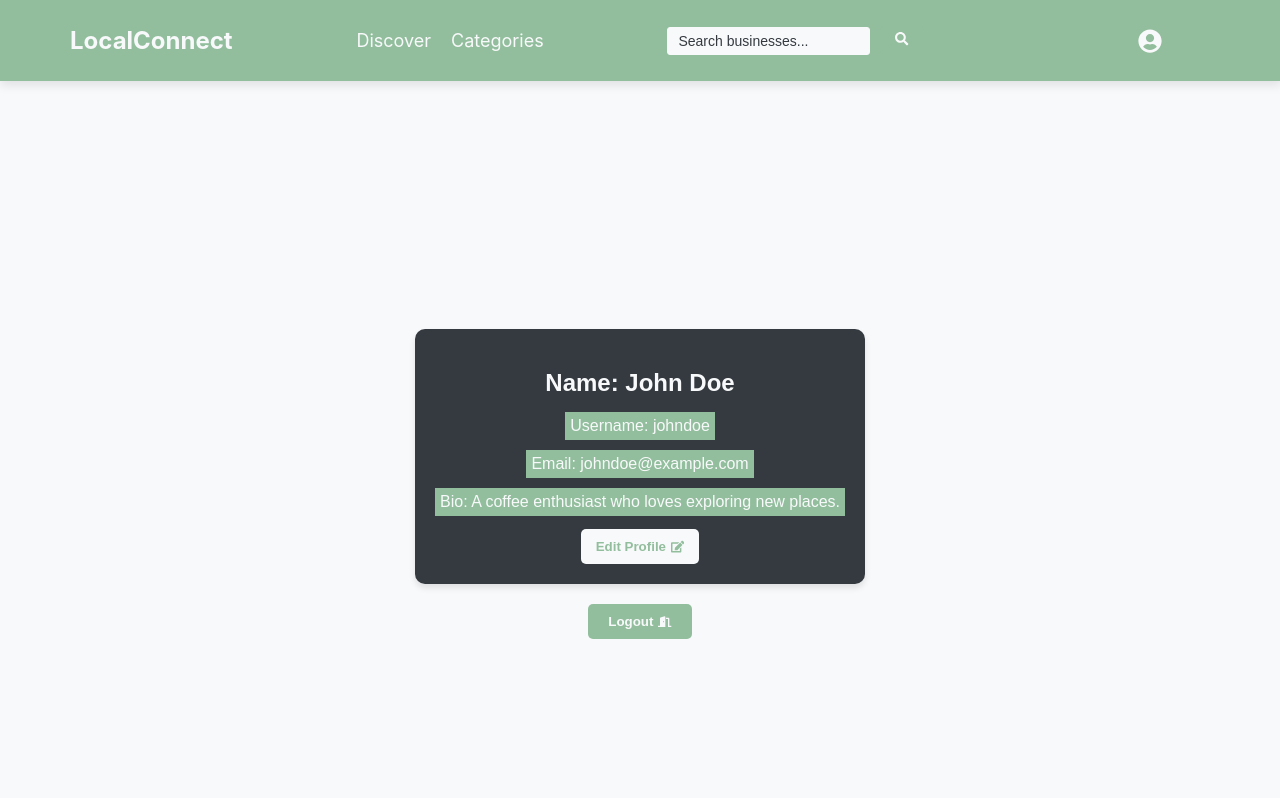
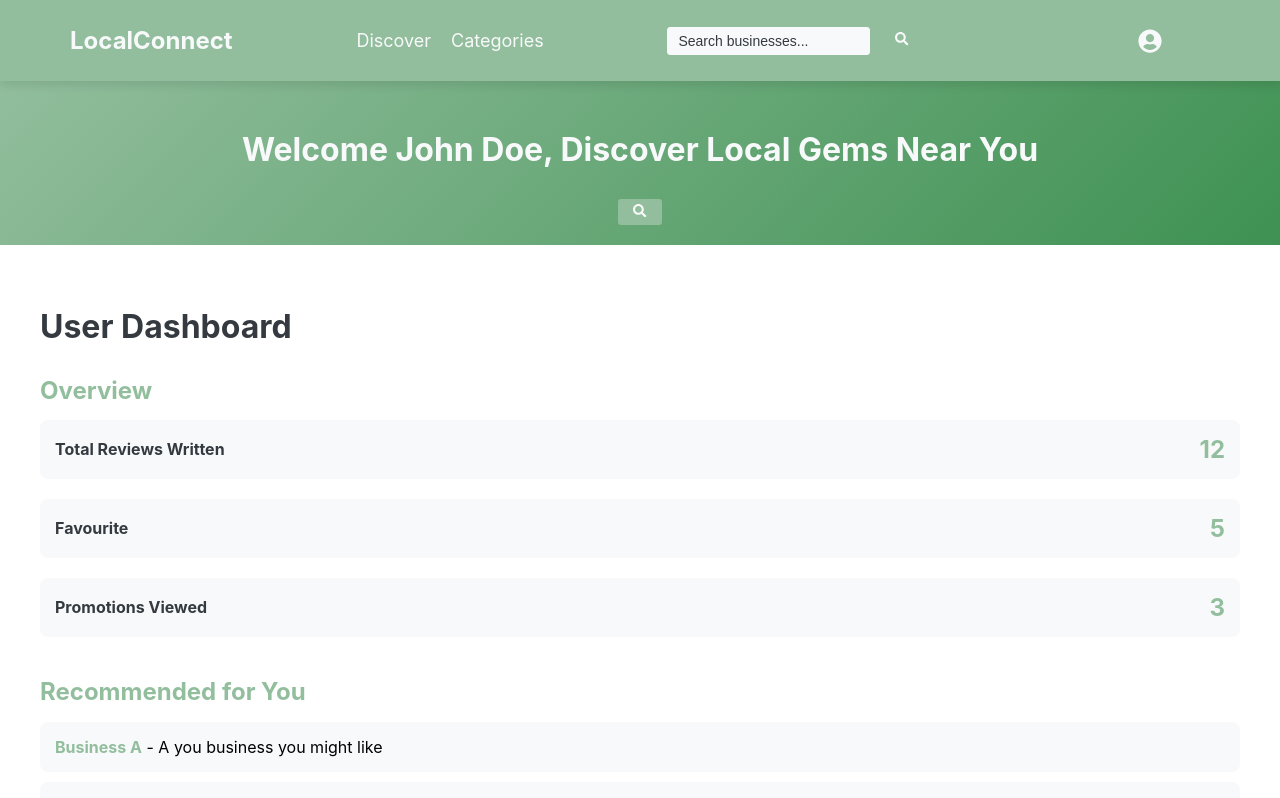
Before and after one commit to juzgit/Business-Discovery, a React (Create React App) app in the folder business-discovery/: page / in a window 1280 px wide. Shown: the top 798 px of the page. Built offline with nearby package versions, Linux system fonts and the light colour scheme.

Commit message:
Home page edited and styled. (Preview)

```diff
--- a/business-discovery/src/App.js
+++ b/business-discovery/src/App.js
@@ -2,17 +2,17 @@ import React from "react";
 import { BrowserRouter as Router, Route, Routes } from "react-router-dom";
 //import UserNavBar from "./userPages/UserHeader";
 //import HeroSection from "./userPages/HeroSection";
-//import UserHomePage from "./userPages/HomePageUser";
+import UserHomePage from "./userPages/HomePageUser";
 //import UserDiscoverBusiness from "./userPages/DiscoverBusinessPage";
 //import CategoriesPage from "./userPages/CategoriesPage";
-import UserProfile from "./userPages/UserProfilePage";
+//import UserProfile from "./userPages/UserProfilePage";
 
 function App() {
   return (
     <div className="App">
         <Router>
             <Routes>
-            <Route path="/" element={<UserProfile />} />
+            <Route path="/" element={<UserHomePage />} />
             </Routes>
         </Router>
     </div>
--- a/business-discovery/src/userPages/HomePageUser.js
+++ b/business-discovery/src/userPages/HomePageUser.js
@@ -1,12 +1,63 @@
 import React from "react";
+import '../userPagesStyling/HomePage.scss';
 import UserNavBar from "./UserHeader";
 import UserHeroSection from "./UserHeroSection";
+import Footer from "../components/Footer";
 
 const UserHomePage = () => {
+    const userMetrics = {
+        totalReviews: 12,
+        favouriteBusinesses: 5,
+        promotionsViewed: 3,
+    }
     return(
         <div className="userHomePage">
             <UserNavBar />
             <UserHeroSection />
+
+            <div className="dashboard">
+                <div className="content">
+                    <h1>User Dashboard</h1>
+
+                    <div className="user-overview">
+                        <h2>Overview</h2>
+
+                        <div className="metric">
+                            <p>Total Reviews Written</p>
+                            <h4>{userMetrics.totalReviews}</h4>
+                        </div>
+
+                        <div className="metric">
+                            <p>Favourite</p>
+                            <h4>{userMetrics.favouriteBusinesses}</h4>
+                        </div>
+
+                        <div className="metric">
+                            <p>Promotions Viewed</p>
+                            <h4>{userMetrics.promotionsViewed}</h4>
+                        </div>
+                    </div>
+
+                    <div className="recommended-business">
+                        <h2>Recommended for You</h2>
+                        <ul>
+                            <li>
+                                <a href="#home">Business A</a> - A you business you might like
+                            </li>
+
+                            <li>
+                                <a href="#home">Business B</a> - A you business you might like
+                            </li>
+
+                            <li>
+                                <a href="#home">Business C</a> - A you business you might like
+                            </li>
+                        </ul>
+                    </div>
+                </div>
+            </div>
+
+            <Footer />
         </div>
     );
 };
--- a/business-discovery/src/userPages/UserHeroSection.js
+++ b/business-discovery/src/userPages/UserHeroSection.js
@@ -1,11 +1,16 @@
-import React from "react";
+import React, {useState} from "react";
 import { FaSearch } from "react-icons/fa";
 import '../userPagesStyling/HeroSection.scss';
 
 const UserHeroSection = () => {
+    const [userName, setUserName] = useState({
+        name: 'John',
+        surname: 'Doe',
+    })
+
     return(
         <div className="heroSection-container">
-            <h2 className="heroSection-text">Discover Local Gems Near You</h2>
+            <h2 className="heroSection-text">Welcome {userName.name} {userName.surname}, Discover Local Gems Near You</h2>
             <button className="explore-button"> <FaSearch href="#discoverPage" /> </button>
         </div>
     );
--- /dev/null
+++ b/business-discovery/src/userPagesStyling/HomePage.scss
@@ -0,0 +1,83 @@
+$primaryColor1: #92be9d;
+$neutralColor1: #F8F9FA;
+$neutralColor2: #343A40;
+
+.dashboard{
+    padding: 40px 20px;
+    flex: 1;
+
+    .content{
+        max-width: 1200px;
+        margin: 0 auto;
+
+        h1{
+            font-size: 2rem;
+            color: $neutralColor2;
+        }
+
+        .user-overview{
+            margin-top: 30px;
+
+            h2{
+                font-size: 1.5rem;
+                color: $primaryColor1;
+                margin-bottom: 15px;
+            }
+
+            .metric{
+                background-color: $neutralColor1;
+                padding: 15px;
+                border-radius: 8px;
+                margin-bottom: 20px;
+                display: flex;
+                justify-content: space-between;
+                align-items: center;
+
+                p{
+                    margin: 0;
+                    color: $neutralColor2;
+                    font-weight: bold;
+                }
+
+                h4{
+                    margin: 0;
+                    font-size: 1.5rem;
+                    color: $primaryColor1;
+                }
+            }
+        }
+
+        .recommended-business{
+            margin-top: 40px;
+
+            h2{
+                font-size: 1.5rem;
+                color: $primaryColor1;
+                margin-bottom: 15px;
+            }
+
+            ul{
+                list-style: none;
+                padding: 0;
+
+                li{
+                    background-color: $neutralColor1;
+                    padding: 15px;
+                    margin-bottom: 10px;
+                    border-radius: 8px;
+
+                    a{
+                        color: $primaryColor1;
+                        font-weight: bold;
+                        text-decoration: none;
+                        font-weight: bold;
+
+                        &:hover{
+                            text-decoration: underline;
+                        }
+                    }
+                }
+            }
+        }
+    }
+}
```
